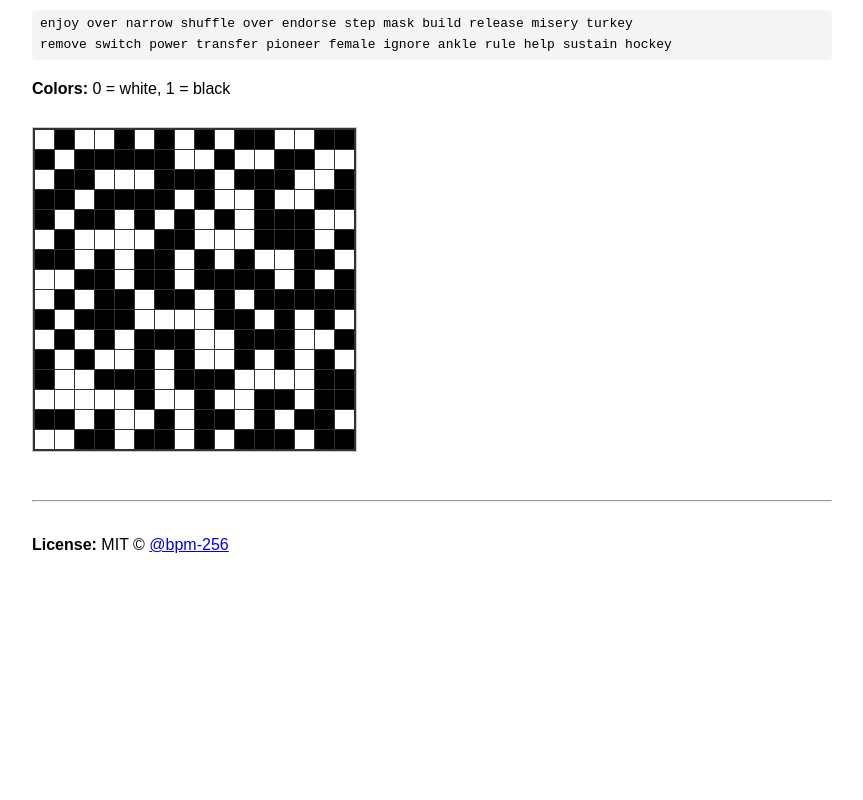
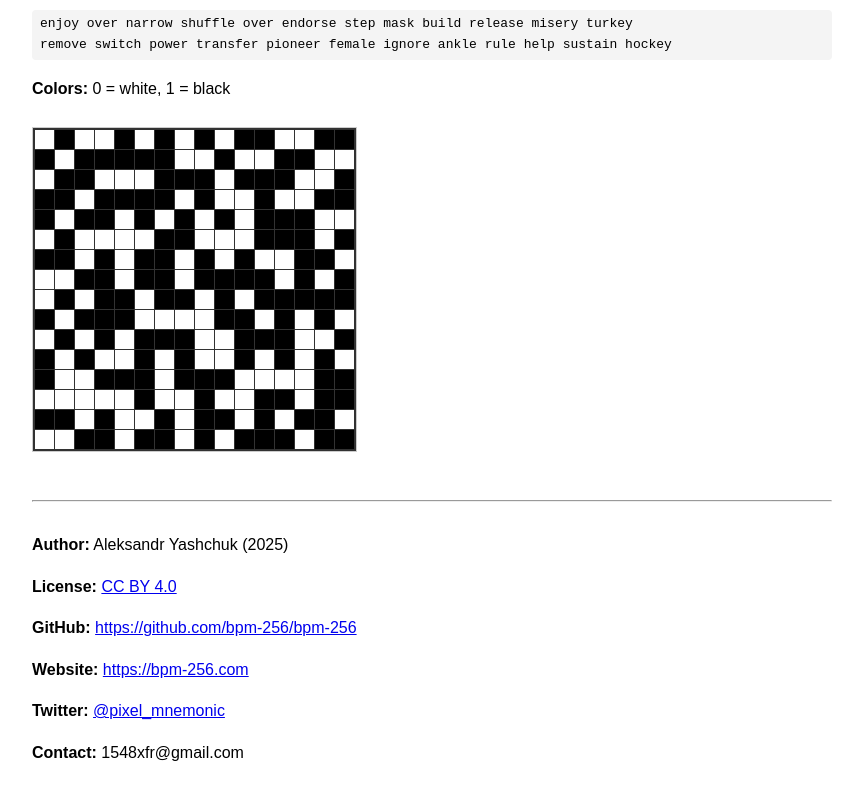
Before and after one commit to bmm-256/bmm-256, a plain HTML site: page bpm-256-readme.html in a window 1280 px wide. Shown: the part 3699-4499 px from the top of the page, without its empty margins (208-1071 px from the left). Before the commit the page ends 4313 px from the top, so only its background shows below. Drawn offline with Linux system fonts and the light colour scheme.

Commit message:
Update author and license info in LICENSE, README.md, index.html, and bpm-256-readme.html

```diff
--- a/bpm-256-readme.html
+++ b/bpm-256-readme.html
@@ -121,7 +121,25 @@ remove switch power transfer pioneer female ignore ankle rule help sustain hocke
   <p><strong>Colors:</strong> 0 = white, 1 = black</p>
   <img src="examples/4.png" alt="Example 4">
 
-  <hr>
-  <p><strong>License:</strong> MIT © <a href="https://github.com/bpm-256">@bpm-256</a></p>
+ <hr>
+<p><strong>Author:</strong> Aleksandr Yashchuk (2025)</p>
+<p><strong>License:</strong> <a href="https://creativecommons.org/licenses/by/4.0/">CC BY 4.0</a></p>
+<p><strong>GitHub:</strong> <a href="https://github.com/bpm-256/bpm-256">https://github.com/bpm-256/bpm-256</a></p>
+<p><strong>Website:</strong> <a href="https://bpm-256.com">https://bpm-256.com</a></p>
+<p><strong>Twitter:</strong> <a href="https://twitter.com/pixel_mnemonic">@pixel_mnemonic</a></p>
+<p><strong>Contact:</strong> 1548xfr@gmail.com</p>
+
+<!--
+  bpm-256 — bitcoin pixel mnemonic
+  Protocol for visual representation of 256-bit entropy using pixel grids.
+
+  Author: Aleksandr Yashchuk (2025)
+  License: CC BY 4.0 — https://creativecommons.org/licenses/by/4.0/
+
+  GitHub:   https://github.com/bpm-256/bpm-256
+  Website:  https://bpm-256.com
+  Twitter:  https://twitter.com/pixel_mnemonic
+  Contact:  1548xfr@gmail.com
+-->
 </body>
 </html>
```
Also changed, not shown: index.html (+11 -0 lines), 2 other files.
